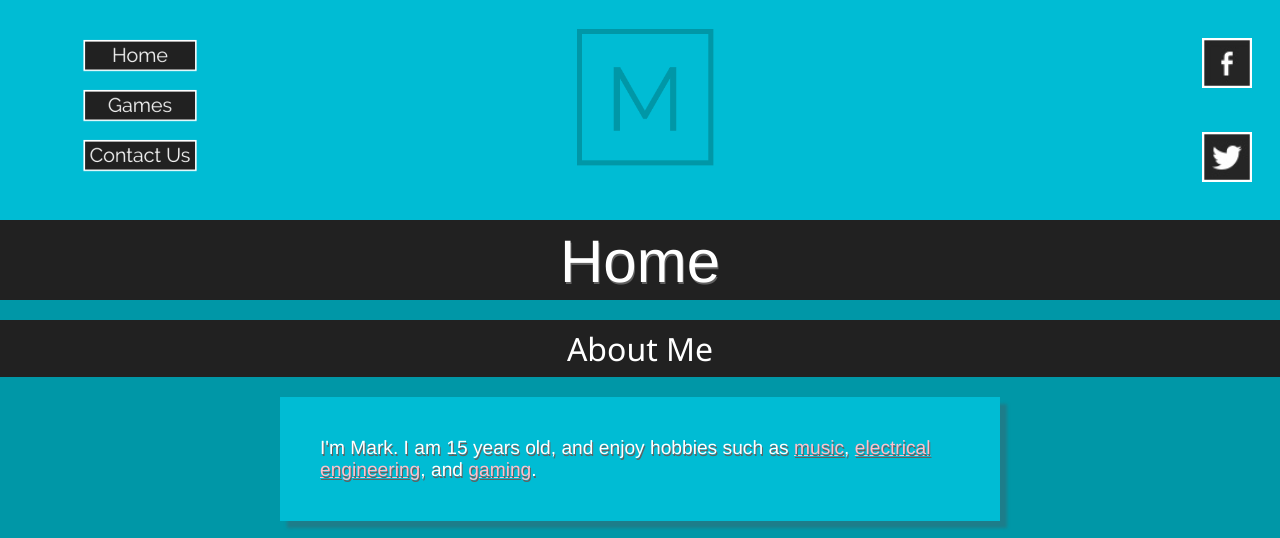
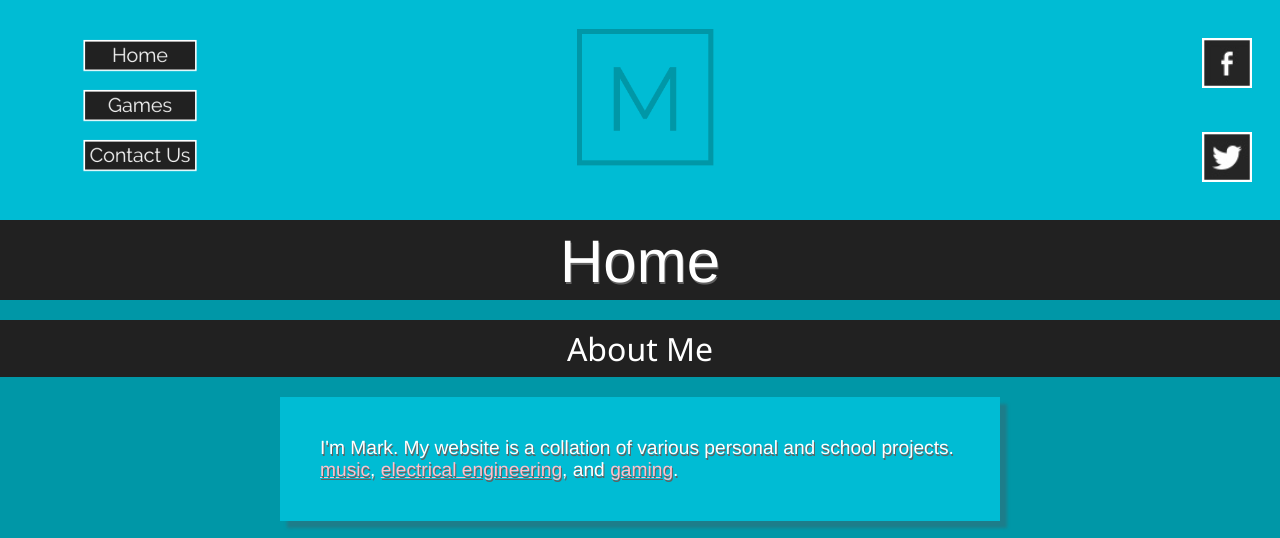
Before and after one commit to markcornes/Markaroni123.github.io, a plain HTML site: page index.html in a window 1280 px wide. Shown: the top 538 px of the page. Drawn offline with Linux system fonts and the light colour scheme.

Commit message:
updated to reflect age

```diff
--- a/index.html
+++ b/index.html
@@ -25,7 +25,7 @@
         <h2 class="subheader-main-body">About Me</h2>
         <div class="main-text">
             <p style="margin: 30px;">
-                I'm Mark. I am 15 years old, and enjoy hobbies such as
+                I'm Mark. My website is a collation of various personal and school projects.
                 <a href="https://soundcloud.com/user-753803803" class="body-link">music</a>,
                 <a href="https://github.com/Markaroni123" class="body-link">electrical engineering</a>, and
                 <a href="https://steamcommunity.com/profiles/76561198849171470/" class="body-link">gaming</a>.
```
